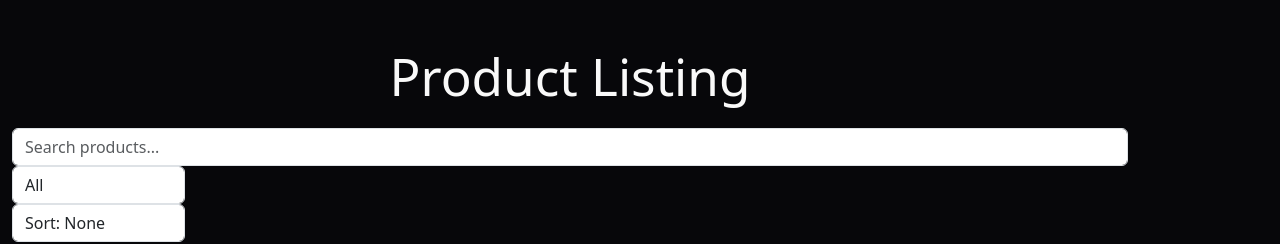
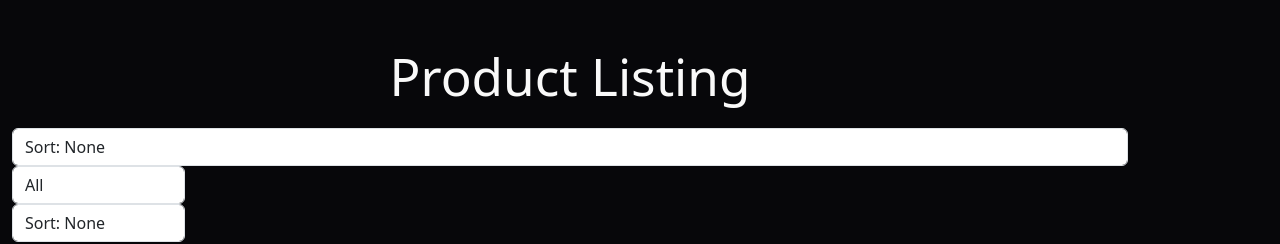
Before and after one commit to Sushanth666/Assignment10-Product-Listing-App, a React (Vite) app: page / in a window 1280 px wide. Shown: the top 244 px of the page. Built offline with nearby package versions, Linux system fonts and the light colour scheme.

Commit message:
Update SearchBar.jsx

```diff
--- a/src/components/SearchBar.jsx
+++ b/src/components/SearchBar.jsx
@@ -1,13 +1,16 @@
 import React from 'react';
 
-const SearchBar = ({ searchTerm, onSearchChange }) => (
-  <input
-    type="text"
+const Sort = ({ sortOption, onSortChange }) => (
+  <select
     className="form-control"
-    placeholder="Search products..."
-    value={searchTerm}
-    onChange={e => onSearchChange(e.target.value)}
-  />
+    value={sortOption}
+    onChange={e => onSortChange(e.target.value)}
+  >
+    <option value="none">Sort: None</option>
+    <option value="price-asc">Price: Low to High</option>
+    <option value="price-desc">Price: High to Low</option>
+    <option value="rating-desc">Rating: High to Low</option>
+  </select>
 );
 
-export default SearchBar;
+export default Sort;
```
